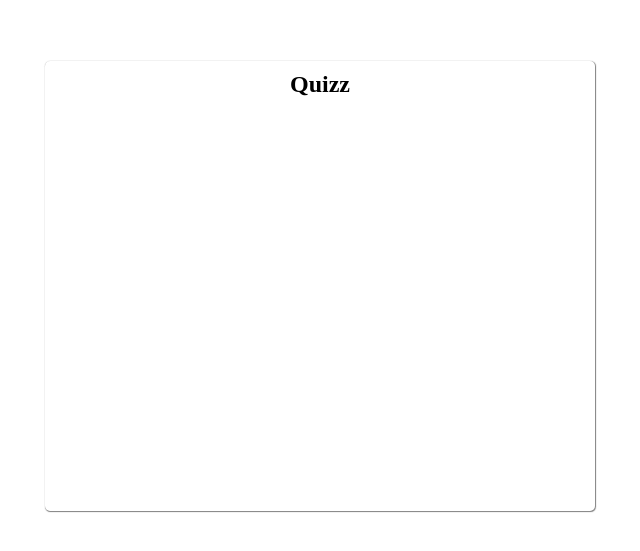
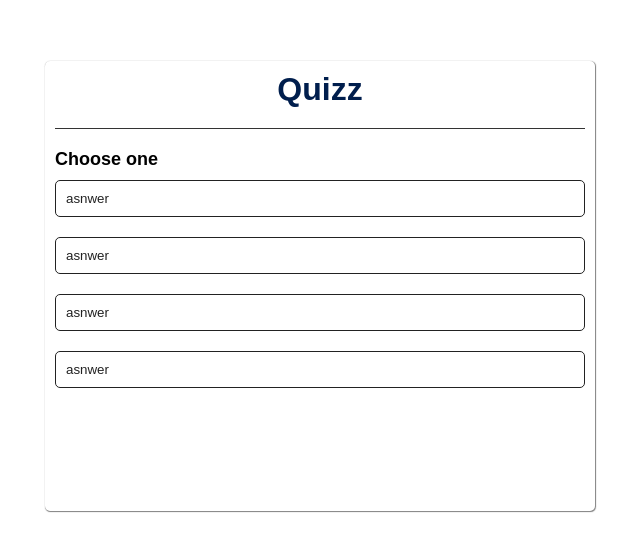
Before and after one commit to Rahulrai1998/quizz, a plain HTML site: page index.html in a window 1280 px wide. Shown: the part 139-690 px from the top of the page, without its empty margins (320-960 px from the left). Drawn offline with Linux system fonts and the light colour scheme.

Commit message:
basic ui done

```diff
--- a/index.html
+++ b/index.html
@@ -8,7 +8,16 @@
   </head>
   <body>
     <div class="parent-card">
-      <h2 class="card-header">Quizz</h2>
+      <h1 class="card-header">Quizz</h1>
+      <div class="quizz">
+        <h2 id="question">Choose one</h2>
+        <div id="answer-btns">
+          <button class="btn">asnwer</button>
+          <button class="btn">asnwer</button>
+          <button class="btn">asnwer</button>
+          <button class="btn">asnwer</button>
+        </div>
+      </div>
     </div>
     <script src="index.js"></script>
   </body>
--- a/style.css
+++ b/style.css
@@ -2,6 +2,7 @@
   margin: 0;
   padding: 0;
   box-sizing: border-box;
+  font-family: sans-serif;
 }
 
 body {
@@ -17,6 +18,35 @@ div.parent-card {
   box-shadow: 0.5px 0.5px 1px 0.5px rgb(0, 0, 0, 0.5);
   padding: 10px;
 }
-h2 {
+h1 {
   text-align: center;
+  font-weight: 25px;
+  color: #001e4d;
+  border-bottom: 1px solid #333;
+  padding-bottom: 20px;
 }
+.quizz{
+    padding: 20px 0;
+}
+.quizz h2{
+    font-size: 18px;
+}
+button.btn{
+    background: #fff;
+    border: 1px solid #222;
+    color: #222;
+    font-weight: 500;
+    width: 100%;
+    padding: 10px;
+    margin: 10px 0;
+    text-align: left;
+    cursor: pointer;
+    border-radius: 5px;
+    transition: all 0.5s;
+}
+
+button.btn:hover{
+    background: #222;
+    color: white;
+
+}
```
